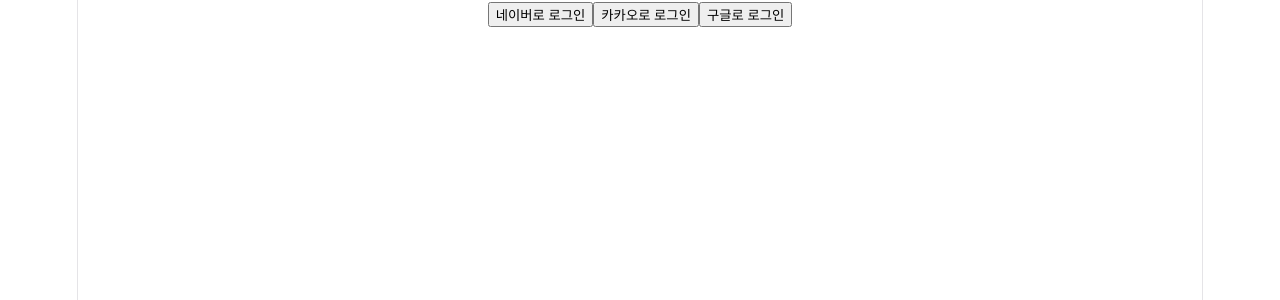
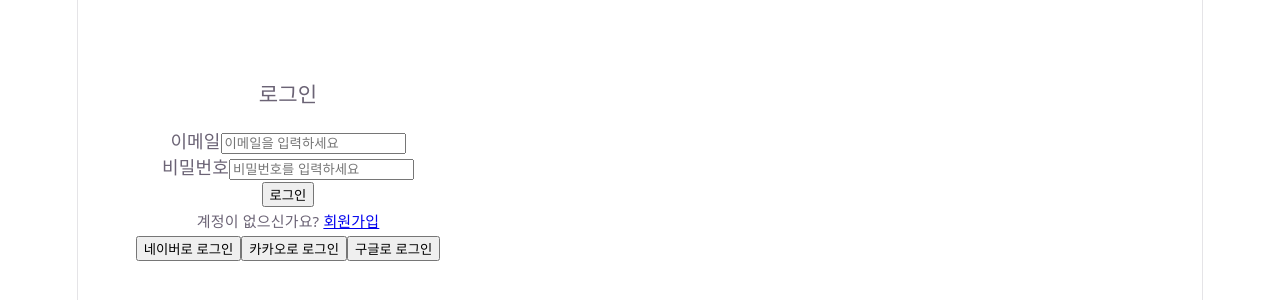
Before and after one commit to Minjae1357/React-TripFinder, a React (Vite) app: page /login in a window 1280 px wide. Shown: the top 300 px of the page. Built offline with nearby package versions, Linux system fonts and the light colour scheme.

Commit message:
fix: axiosInstance에 withCredentials 추가
- refreshToken httpOnly 쿠키를 요청에 실어 보내기 위해 withCredentials: true 설정

```diff
--- a/src/api/axiosInstance.js
+++ b/src/api/axiosInstance.js
@@ -3,6 +3,7 @@ import { useAuthStore } from '../store/authStore';
 
 const axiosInstance = axios.create({
     baseURL: 'http://localhost:8080/api/v1',
+    withCredentials: true, // 쿠키를 포함한 요청을 보내기 위해 설정
 });
 
 axiosInstance.interceptors.request.use((config) => {
--- a/src/features/auth/pages/LoginPage.jsx
+++ b/src/features/auth/pages/LoginPage.jsx
@@ -1,7 +1,19 @@
-import { Button, Container } from "react-bootstrap";
+import { Alert, Button, Container, Form } from "react-bootstrap";
+import { Link, useNavigate } from "react-router-dom";
+import { useAuthStore } from "@/store/authStore";
+import { useState } from "react";
+import axiosInstance from "@/api/axiosInstance";
 
 
 const LoginPage = () => {
+    const navigate = useNavigate();
+    const login = useAuthStore((state) => state.login);
+
+    const [form,setForm] = useState({loginEmail:'', loginPassword:''});
+    const [error,setError] = useState('');
+    const [submitting,setSubmitting] = useState(false);
+
+
     const handleNaverSignup = () => {
         window.location.href = 'http://localhost:8080/oauth2/authorization/naver';
     };
@@ -12,8 +24,65 @@ const LoginPage = () => {
         window.location.href = 'http://localhost:8080/oauth2/authorization/google';
     };
 
+    const handleChange = (e) => {
+        setForm((prev) => ({...prev,[e.target.name] : e.target.value}))
+    }
+
+    const handleLocalLogin = async (e) =>{
+        e.preventDefault();
+        setError('');
+        if(!form.loginEmail || !form.loginPassword){
+            setError('이메일과 비밀번호를 모두 입력해주세요.');
+            return;
+        }
+        setSubmitting(true);
+        try{
+            const res = await axiosInstance.post('/auth/login',form);
+            const{accessToken} = res.data;
+            login({loginEmail:form.loginEmail},accessToken);
+            navigate("/")
+        } catch (err) {
+            setError(err.response?.data?.error||'로그인에 실패했습니다.');
+        } finally {
+            setSubmitting(false);
+        }
+    }
     return (
-        <Container>
+        <Container style={{maxWidth:"420px" , marginTop:"60px"}}>
+            <h3 className="mb-4">로그인</h3>
+
+            {error && <Alert variant="danger">{error}</Alert>}
+
+            <Form onSubmit={handleLocalLogin} className="mb-4">
+                <Form.Group className="mb-3">
+                    <Form.Label>이메일</Form.Label>
+                    <Form.Control
+                        type="email"
+                        name="loginEmail"
+                        value={form.loginEmail}
+                        onChange={handleChange}
+                        placeholder="이메일을 입력하세요"
+                    />
+                </Form.Group>
+                <Form.Group className="mb-3">
+                    <Form.Label>비밀번호</Form.Label>
+                    <Form.Control
+                        type="password"
+                        name="loginPassword"
+                        value={form.loginPassword}
+                        onChange={handleChange}
+                        placeholder="비밀번호를 입력하세요"
+                    />
+                </Form.Group>
+                <Button type="submit" variant="primary" className="w-100" disabled={submitting}>
+                    {submitting ? '로그인 중...' : '로그인'}
+                </Button>
+            </Form>
+            <div className="mb-3 text-center">
+                <small>
+                    계정이 없으신가요? <Link to="/signup">회원가입</Link>
+                </small>
+            </div>
             <Button onClick={handleNaverSignup}>
                 네이버로 로그인
             </Button>
```
